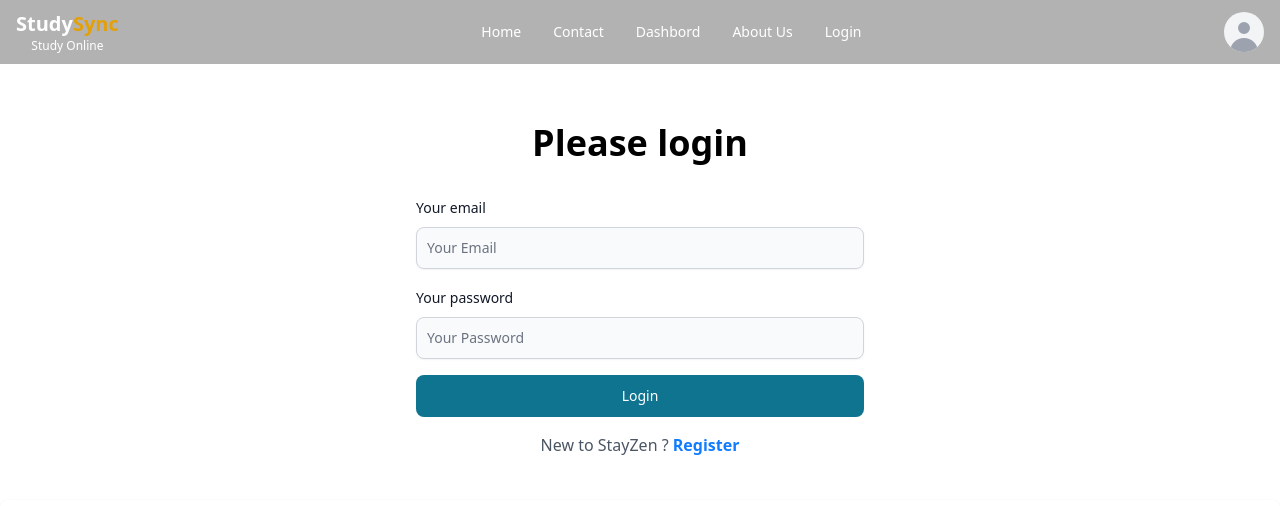
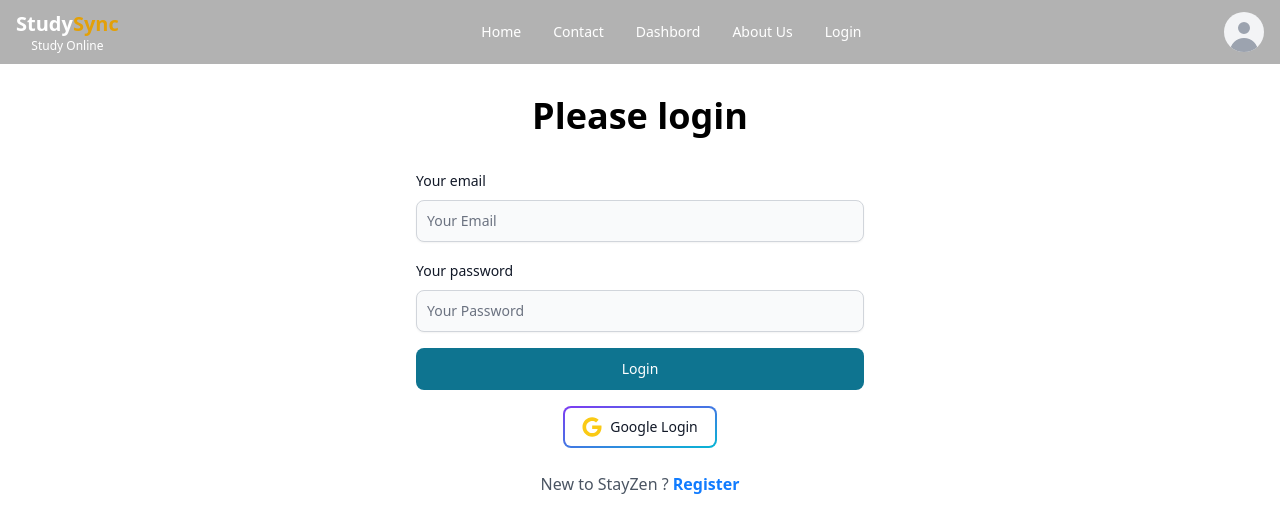
Before and after one commit to Rahim00001/StudySync, a React (Vite) app: page /login in a window 1280 px wide. Shown: the top 506 px of the page. Built offline with nearby package versions, Linux system fonts and the light colour scheme; no server answers.

Commit message:
google login added

```diff
--- /dev/null
+++ b/src/Components/SectionTitle/SocialLogin/SocialLogin.jsx
@@ -0,0 +1,39 @@
+import { Button } from 'flowbite-react';
+import { useContext } from 'react';
+import { FaGoogle } from 'react-icons/fa';
+// import { useNavigate } from 'react-router-dom';
+import { AuthContext } from '../../../providers/AuthProvider';
+
+const SocialLogin = () => {
+    const { googleLogin } = useContext(AuthContext);
+    // const axiosPublic = useAxiosPublic();
+    // const navigate = useNavigate();
+
+    const handleGooglelogin = () => {
+        googleLogin()
+            .then(result => {
+                console.log(result.user);
+                // const userInfo = {
+                //     email: result.user?.email,
+                //     name: result.user?.displayName
+                // }
+                // axiosPublic.post('/users', userInfo)
+                //     .then(res => {
+                //         console.log(res.data);
+                //         navigate('/')
+                //     })
+            })
+    }
+    return (
+        <div>
+            <div className="px-8 mb-2 -mt-4">
+                <Button outline gradientDuoTone="purpleToBlue" onClick={handleGooglelogin}>
+                    <FaGoogle className="text-xl text-yellow-300 mr-2"></FaGoogle>
+                    Google Login
+                </Button>
+            </div>
+        </div>
+    );
+};
+
+export default SocialLogin;
--- a/src/Pages/Login/Login.jsx
+++ b/src/Pages/Login/Login.jsx
@@ -4,6 +4,7 @@ import { AuthContext } from '../../providers/AuthProvider';
 import { useContext } from 'react';
 import { Link, useLocation, useNavigate } from 'react-router-dom';
 import Swal from 'sweetalert2';
+import SocialLogin from '../../Components/SectionTitle/SocialLogin/SocialLogin';
 const Login = () => {
     const { signInUser } = useContext(AuthContext);
     const navigate = useNavigate();
@@ -41,7 +42,7 @@ const Login = () => {
                 </Helmet>
                 <div className="flex flex-col w-full items-center justify-center min-h-[500px] px-3">
                     <h2 className='mt-24 mb-8 text-4xl font-bold '>Please login</h2>
-                    <form onSubmit={handleLogin} className="flex max-w-md w-full flex-col gap-4">
+                    <form onSubmit={handleLogin} className="flex max-w-md w-full flex-col gap-4 mb-8">
                         <div>
                             <div className="mb-2 block">
                                 <Label htmlFor="email2" value="Your email" />
@@ -56,6 +57,7 @@ const Login = () => {
                         </div>
                         <Button type="submit">Login</Button>
                     </form>
+                    <SocialLogin></SocialLogin>
                     <p className="text-center my-4 text-gray-600">New to StayZen ? <Link to='/register' className="text-[#117cff] font-bold hover:underline">Register</Link></p>
                 </div>
             </div>
--- a/src/Pages/Register/Register.jsx
+++ b/src/Pages/Register/Register.jsx
@@ -1,10 +1,11 @@
 import { Button, Label, Select, TextInput } from "flowbite-react";
 import { Helmet } from "react-helmet-async";
-import { Link } from "react-router-dom";
+import { Link, useNavigate } from "react-router-dom";
 import { useForm } from "react-hook-form"
 import { useContext } from "react";
 import { AuthContext } from "../../providers/AuthProvider";
 import Swal from "sweetalert2";
+import SocialLogin from "../../Components/SectionTitle/SocialLogin/SocialLogin";
 
 const Register = () => {
     const {
@@ -14,7 +15,7 @@ const Register = () => {
         formState: { errors },
     } = useForm();
     const { createUser, updateUserProfile } = useContext(AuthContext);
-    // const navigate = useNavigate();
+    const navigate = useNavigate();
 
     const onSubmit = (data) => {
         console.log(data)
@@ -33,6 +34,7 @@ const Register = () => {
                             showConfirmButton: false,
                             timer: 1500
                         });
+                        navigate('/')
                     })
                     .catch(error => console.log(error))
             })
@@ -45,7 +47,7 @@ const Register = () => {
             </Helmet>
             <div className="flex flex-col w-full items-center justify-center min-h-[500px] px-3">
                 <h2 className='mt-24 mb-8 text-4xl font-bold '>Please Register</h2>
-                <form onSubmit={handleSubmit(onSubmit)} className="flex max-w-md w-full flex-col gap-4">
+                <form onSubmit={handleSubmit(onSubmit)} className="flex max-w-md w-full flex-col gap-4 mb-8">
                     <div>
                         <div className="mb-2 block">
                             <Label htmlFor="name" value="Your Name" />
@@ -110,6 +112,7 @@ const Register = () => {
                     </div>
                     <Button type="submit">Register</Button>
                 </form>
+                <SocialLogin></SocialLogin>
                 <p className="text-center my-4 text-gray-600">Already have an account ? <Link to='/login' className="text-[#117cff] font-bold hover:underline">Login</Link></p>
             </div>
         </div>
--- a/src/providers/AuthProvider.jsx
+++ b/src/providers/AuthProvider.jsx
@@ -1,5 +1,5 @@
 import { createContext, useEffect, useState } from "react";
-import { createUserWithEmailAndPassword, getAuth, onAuthStateChanged, signInWithEmailAndPassword, signOut, updateProfile } from "firebase/auth";
+import { GoogleAuthProvider, createUserWithEmailAndPassword, getAuth, onAuthStateChanged, signInWithEmailAndPassword, signInWithPopup, signOut, updateProfile } from "firebase/auth";
 import { app } from "../firebase/firebase.config";
 
 export const AuthContext = createContext(null);
@@ -9,7 +9,7 @@ const auth = getAuth(app);
 const AuthProvider = ({ children }) => {
     const [user, setUser] = useState(null);
     const [loading, setLoading] = useState(true);
-
+    const googleProvider = new GoogleAuthProvider();
     const createUser = (email, password) => {
         setLoading(true);
         return createUserWithEmailAndPassword(auth, email, password);
@@ -18,6 +18,11 @@ const AuthProvider = ({ children }) => {
     const signInUser = (email, password) => {
         setLoading(true);
         return signInWithEmailAndPassword(auth, email, password)
+    }
+
+    const googleLogin = () => {
+        setLoading(true);
+        return signInWithPopup(auth, googleProvider);
     }
 
     const logOutUser = () => {
@@ -48,6 +53,7 @@ const AuthProvider = ({ children }) => {
         loading,
         createUser,
         signInUser,
+        googleLogin,
         logOutUser,
         updateUserProfile,
 
```
